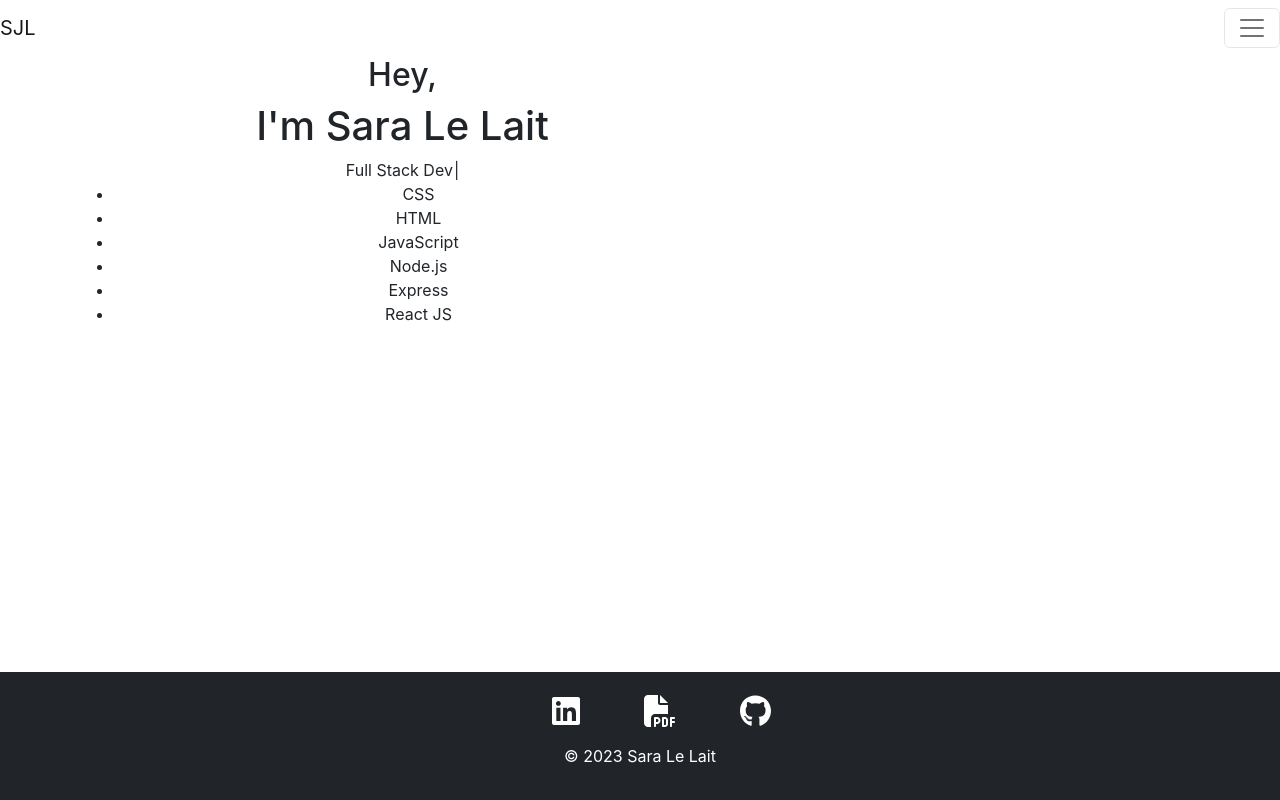
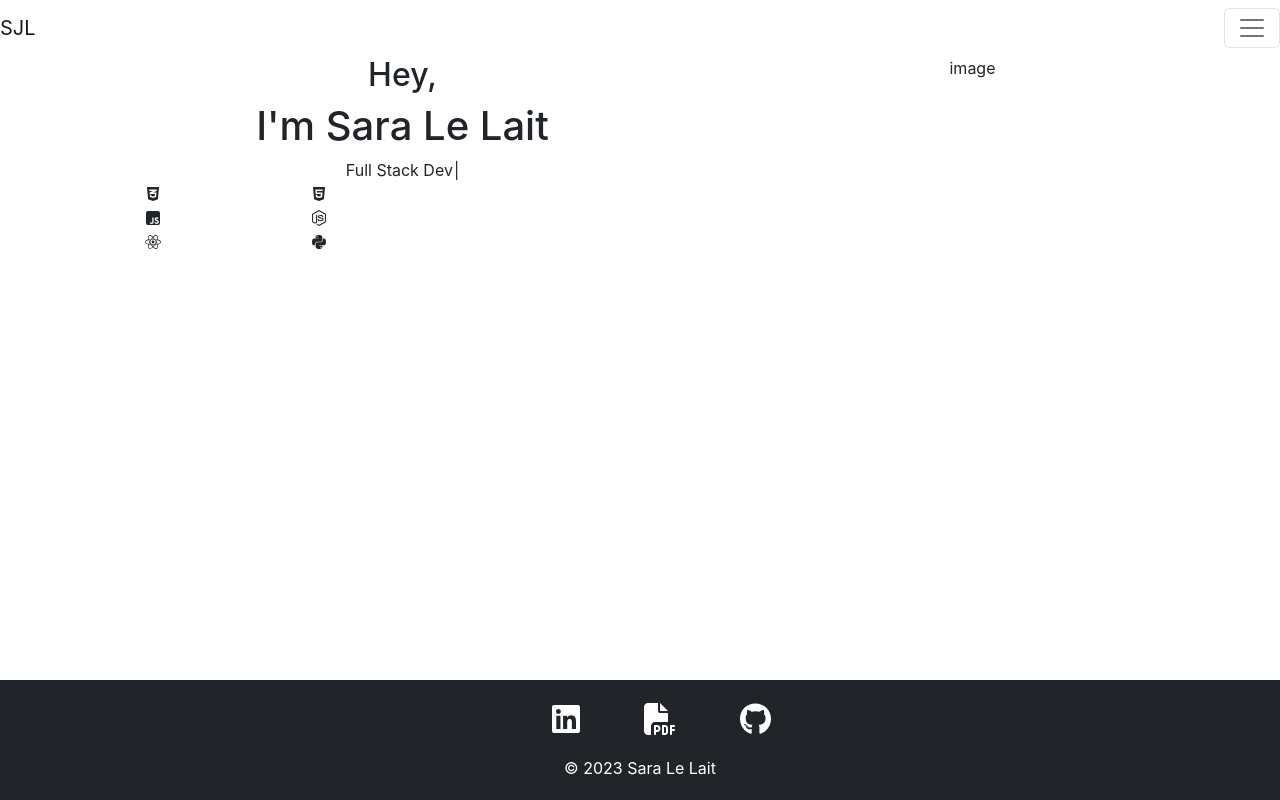
Before and after one commit to sjlelait/portfolio, a React (Create React App) app: page / in a window 1280 px wide. Built offline with nearby package versions, Linux system fonts and the light colour scheme; the HTML template or start-up script is replaced by a standard one.

Commit message:
wip: adds icons & footer css

```diff
--- a/src/App.css
+++ b/src/App.css
@@ -1,5 +1,9 @@
 .App {
   text-align: center;
+}
+
+.footerTxt {
+  margin: .25rem;
 }
 
 .icon-container {
--- a/src/App.js
+++ b/src/App.js
@@ -3,7 +3,6 @@ import './App.css';
 import { Routes, Route } from "react-router-dom";
 import Home from "./pages/Home";
 import Projects from "./pages/Projects";
-import Resume from "./pages/Resume";
 import Contact from "./pages/Contact";
 
 import Header from "./components/Header"
@@ -16,7 +15,6 @@ function App() {
       <Routes>
         <Route path="/" element={<Home />} />
         <Route path="/projects" element={<Projects />} />
-        <Route path="/resume" element={<Resume />} />
         <Route path="/contact" element={<Contact />} />
       </Routes>
       <Footer />
--- a/src/components/Footer.js
+++ b/src/components/Footer.js
@@ -25,7 +25,7 @@ function Footer() {
                 <FontAwesomeIcon icon={faGithub} />
               </a>
             </div>
-            <p>© 2023 Sara Le Lait</p>
+            <p className='footerTxt'>© 2023 Sara Le Lait</p>
           </Container>
         </footer>
     )
--- a/src/pages/Home.js
+++ b/src/pages/Home.js
@@ -1,10 +1,12 @@
-import React from "react";
+import React from 'react';
 import { Container, Row, Col } from 'react-bootstrap';
 import Typewriter from 'typewriter-effect';
+import { FontAwesomeIcon } from '@fortawesome/react-fontawesome';
+import { faCss3Alt, faHtml5, faJsSquare, faNodeJs, faReact, faPython } from '@fortawesome/free-brands-svg-icons';
 
 const Home = (props) => {
     return (
-      <div className="homePageContent">
+      <div className='homePageContent'>
         <Container>
           <Row>
             <Col md={7}>
@@ -13,23 +15,56 @@ const Home = (props) => {
               <Typewriter
                 options={{
                   strings: [
-                    "Full Stack Developer",
-                    "Detail-Oriented Multi-tasker",
-                    "Nature Enthusiast",
+                    'Full Stack Developer',
+                    'Detail-Oriented Multi-tasker',
+                    'Nature Enthusiast',
                   ],
                   autoStart: true,
                   loop: true,
                   deleteSpeed: 50,
                 }}
               />
-              <ul>
-                <li>CSS</li>
-                <li>HTML</li>
-                <li>JavaScript</li>
-                <li>Node.js</li>
-                <li>Express</li>
-                <li>React JS</li>
-              </ul>
+              <div className='skills'>
+                <Row>
+                  <Col md={3} className='iconCol'>
+                    <div className='icon'>
+                      <FontAwesomeIcon icon={faCss3Alt} />
+                    </div>
+                  </Col>
+                  <Col md={3} className='iconCol'>
+                    <div className='icon'>
+                      <FontAwesomeIcon icon={faHtml5} />
+                    </div>
+                  </Col>
+                </Row>
+                <Row>
+                  <Col md={3} className='iconCol'>
+                    <div className='icon'>
+                      <FontAwesomeIcon icon={faJsSquare} />
+                    </div>
+                  </Col>
+                  <Col md={3} className='iconCol'>
+                    <div className='icon'>
+                      <FontAwesomeIcon icon={faNodeJs} />
+                    </div>
+                  </Col>
+                </Row>
+                <Row>
+                  <Col md={3} className='iconCol'>
+                    <div className='icon'>
+                      <FontAwesomeIcon icon={faReact} />
+                    </div>
+                  </Col>
+                  <Col md={3} className='iconCol'>
+                    <div className='icon'>
+                      <FontAwesomeIcon icon={faPython} />
+                    </div>
+                  </Col>
+                </Row>
+              </div>
+            </Col>
+            <Col md={5}>
+                <p>image</p>
             </Col>
           </Row>
         </Container>
--- a/src/pages/Resume.js
+++ /dev/null
@@ -1,18 +0,0 @@
-import React from "react";
-
-const Resume = (props) => {
-    return (
-      <div>
-        <h1>My Resume </h1>
-        <p>View printable version
-          <a href="https://docs.google.com/document/d/159n7Miyf09AbafWpN35wPPPHh6WZMlSkJF03pfsyXZo/edit?usp=sharing"
-            target="_blank"
-            rel="noopener noreferrer"
-            className="resumeLink"> Here
-          </a>
-        </p>
-      </div>
-    )
-  };
-
-export default Resume;
```
